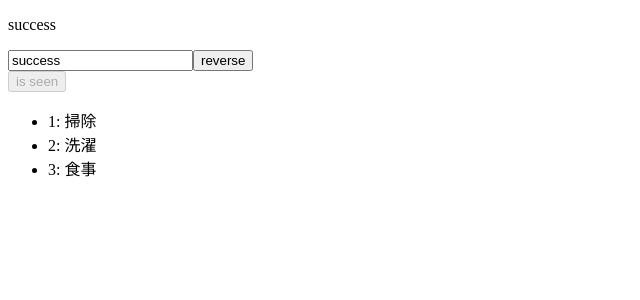
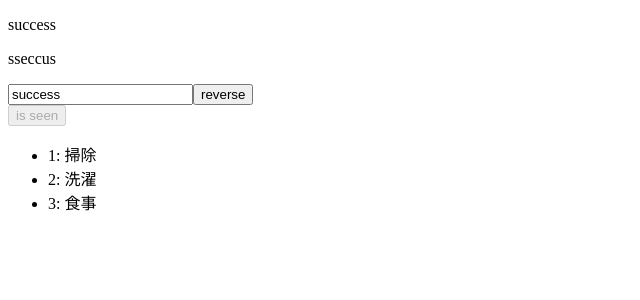
Before and after one commit to fukunagaa/typescript-repository, a Vue app in the folder webpack-vue/: page / in a window 1280 px wide. Shown: the top 300 px of the page, without its empty margins (0-640 px from the left). Built offline with nearby package versions, Linux system fonts and the light colour scheme.

Commit message:
computedの使用

```diff
--- a/webpack-vue/src/components/App.vue
+++ b/webpack-vue/src/components/App.vue
@@ -2,6 +2,7 @@
   <div>
     <div>
       <p>{{ message }}</p>
+      <p>{{ reversedMessage }}</p>
       <input v-model="message">
       <button @click="reverseMessage">reverse</button>
     </div>
@@ -31,6 +32,11 @@ export default {
       ]
     };
   },
+  computed: {
+    reversedMessage: function() {
+      return this.message.split("").reverse().join("");
+    }
+  },
   components: {
     TodoItem
   },
```
